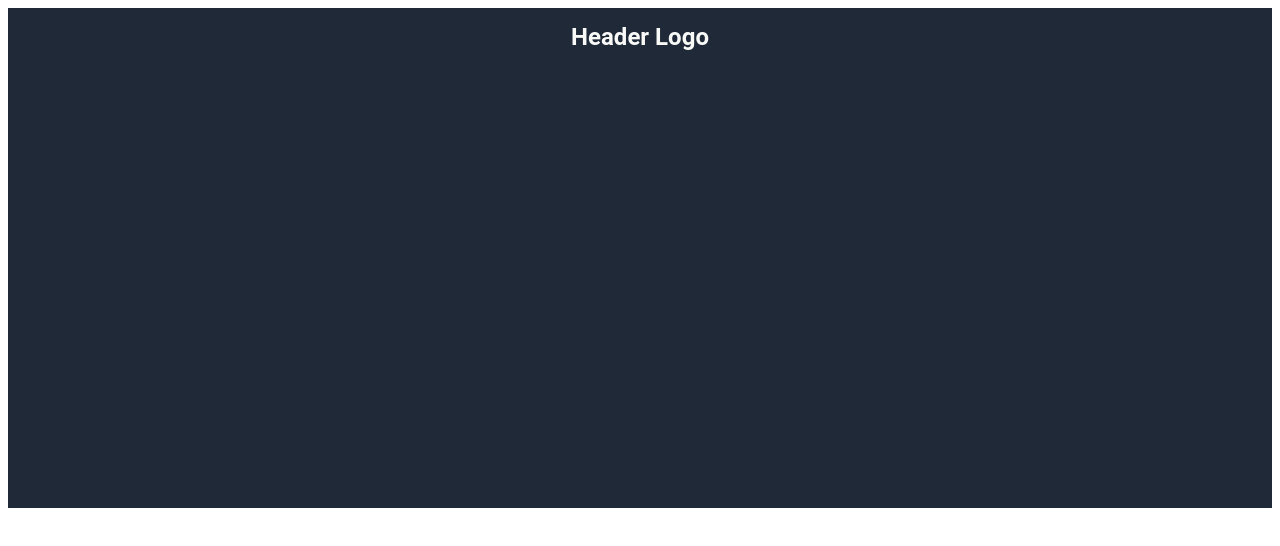
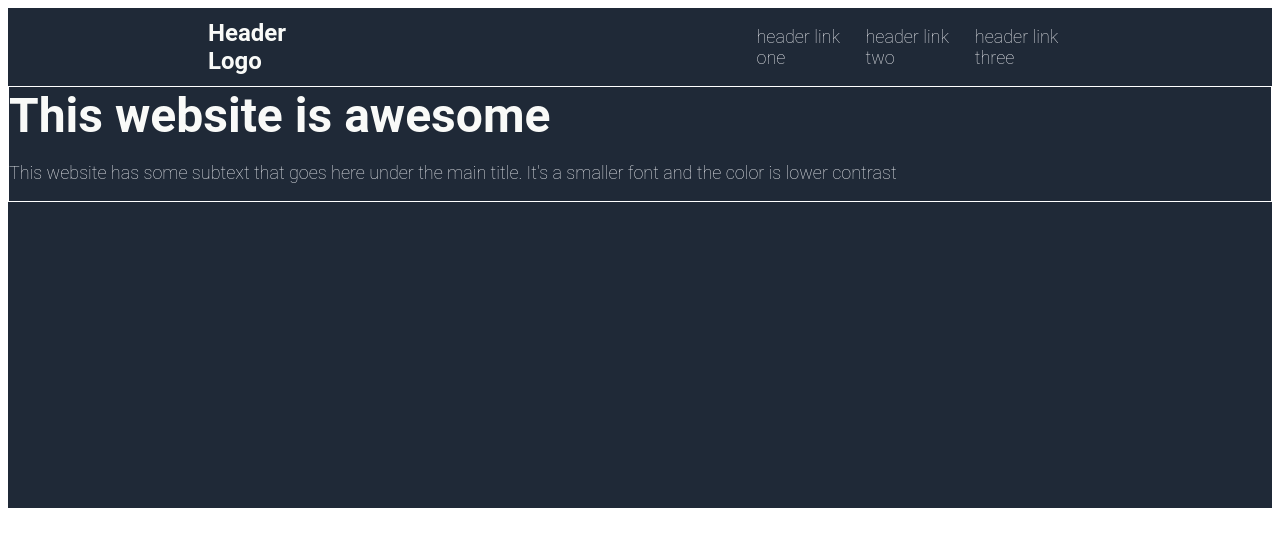
Before and after one commit to ChanceAnderson/Website, a plain HTML site: page index.html in a window 1280 px wide. Drawn offline with Linux system fonts and the light colour scheme.

Commit message:
Navbar area code and hero text bones added

```diff
--- a/index.html
+++ b/index.html
@@ -11,9 +11,20 @@
     <div class="block-1">
         <div class="navbar">
             <div class="header-logo">Header Logo</div>
+
+                <ul class="header-links">
+                    <li>header link one</li>
+                    <li>header link two</li>
+                    <li>header link three</li>
+                </ul>
+
         </div>
         <div class="block-1-container">
-
+            <div class="left">
+                <div class="hero-text">This website is awesome</div>
+                <div class="hero-subtext">
+                    <p>This website has some subtext that goes here under the main title. It's a smaller font and the color is lower contrast</p>
+            </div>
         </div>
     </div>
 
--- a/styles.css
+++ b/styles.css
@@ -2,18 +2,58 @@
     margin:0;
     height: 500px;
     background-color: #1F2937;
+
 }
 
 .navbar {
     display:flex;
     justify-content: center;
-    padding:15px;
+    gap:400px;
+    align-items: center;
+    margin-left:200px;
+    margin-right:200px;
 }
 
 .header-logo{
     font-family: "Roboto";
-    font-weight:bold;
+    font-weight: bold;
     font-size: 24px;
     color: #F9FAF8;
 
 }
+
+ .header-links {
+    list-style-type:none;
+    display: flex;
+    color:#E5E7EB;
+    font-family: "Roboto";
+    font-size:18px;
+    font-weight:100;
+    gap:20px;
+
+ }
+ .hero-text{
+    font-family:"roboto";
+    font-weight:bold;
+    font-size: 48px;
+    color:#f9faf8
+
+ }
+
+ .hero-subtext{
+    font-family:"roboto";
+    font-weight:lighter;
+    font-size:18px;
+    color:#e5e7eb
+ }
+ .block-1-container{
+    border: white solid 1px;
+    display:flex
+ }
+ .left{
+
+ }
+ .right{
+    color:white;
+    border: white solid 1px;
+ }
```
